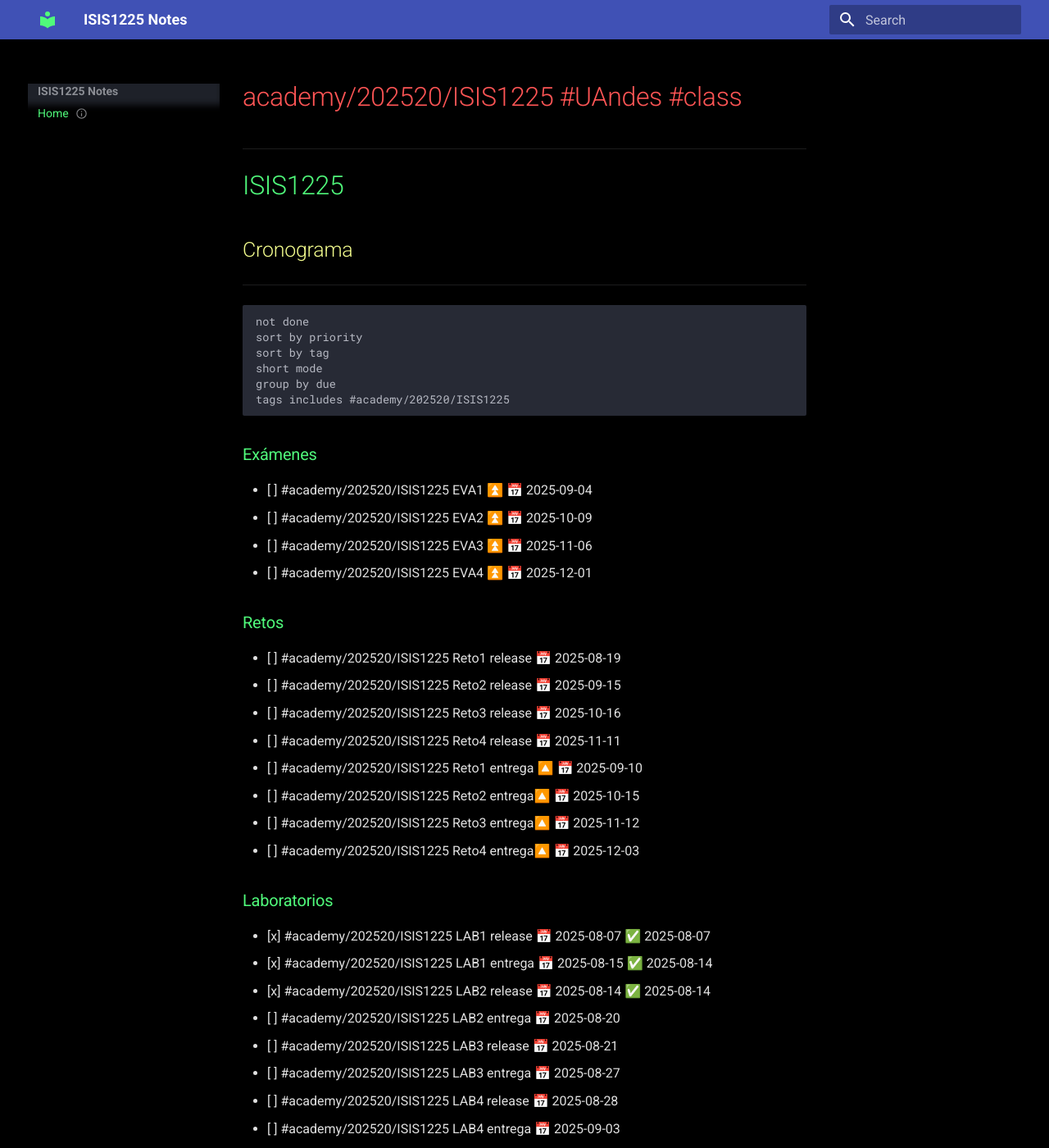
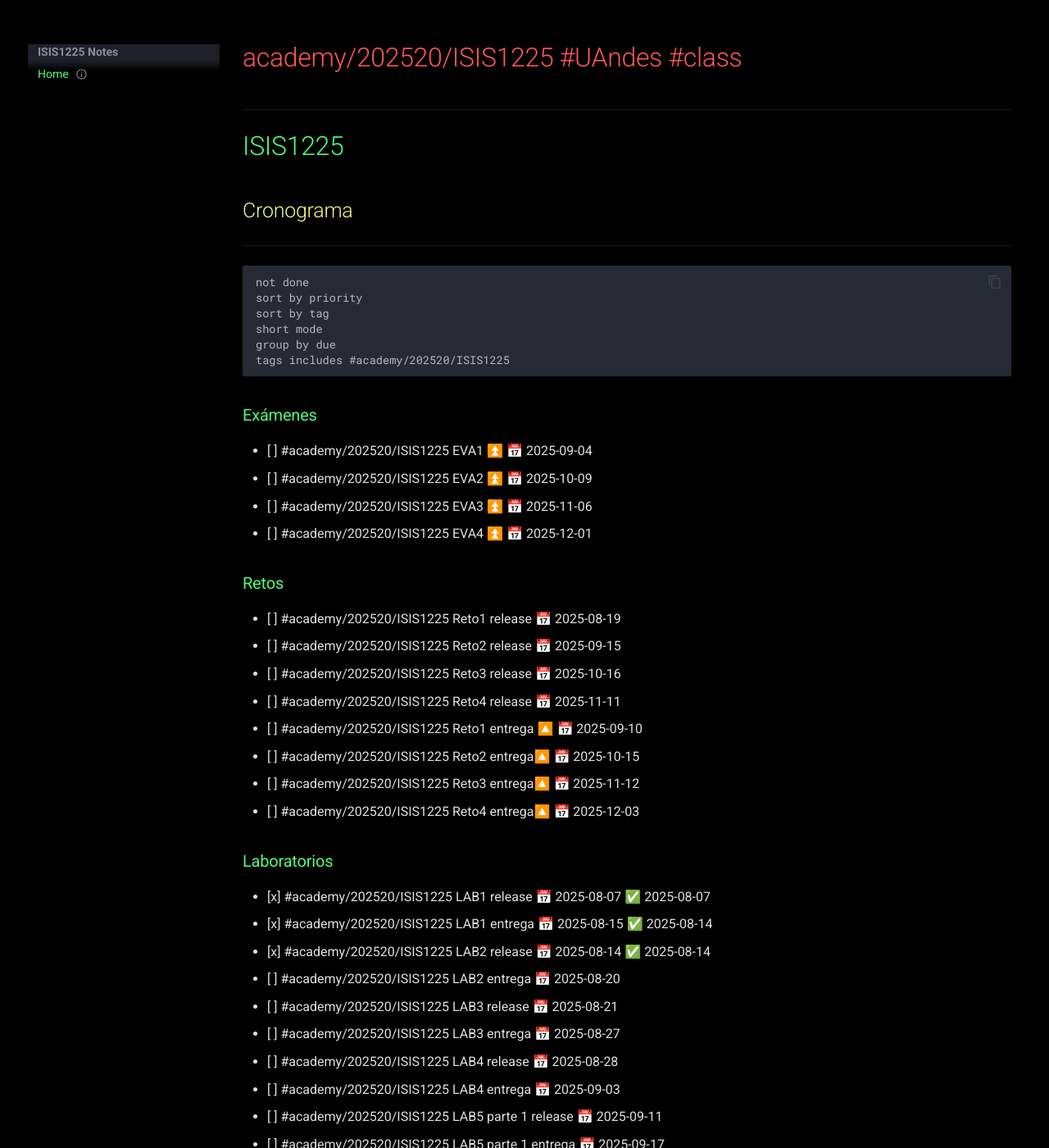
Before and after one commit to LuigiToby/ISIS1225-notes, an MkDocs documentation site: the page built from docs/ISIS1225.md, in a window 1280 px wide and 1400 px high. Shown: the whole window at 82% size. Built offline with MkDocs 1.6.1 and Material for MkDocs 9.7.7, drawn with Linux system fonts in a browser that asks for light colours.

Commit message:
update style

```diff
--- a/docs/extra.css
+++ b/docs/extra.css
@@ -29,3 +29,13 @@
     --color-base-40: #4a4a4a;
     /* ... (rest of your Obsidian theme variables and rules) ... */
 }
+
+/* Hide the blue top navigation bar */
+.md-header {
+  display: none !important;
+}
+
+/* Move content up since header is gone */
+.md-main {
+  margin-top: 0 !important;
+}
--- a/mkdocs.yml
+++ b/mkdocs.yml
@@ -11,19 +11,12 @@
       primary: black
       accent: lime
   features:
-    - navigation.top
     - toc.integrate     # outline on the side
     - toc.follow        # outline scrolls with you
     - content.code.copy # copy button on code blocks
+
 extra_css:
   - extra.css
-
-
-
-theme:
-  name: material
-  palette:
-    scheme: slate   # dark mode only
 
 markdown_extensions:
   - admonition
```
